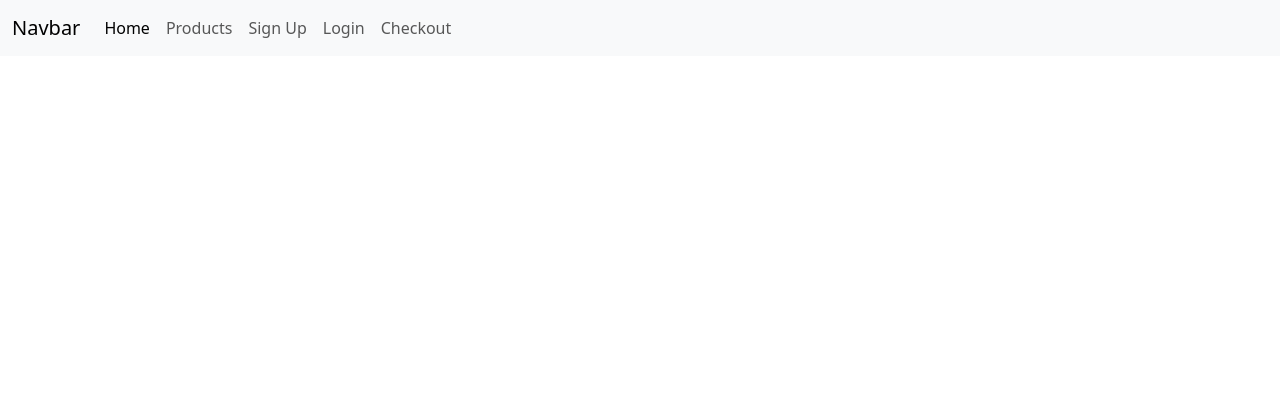
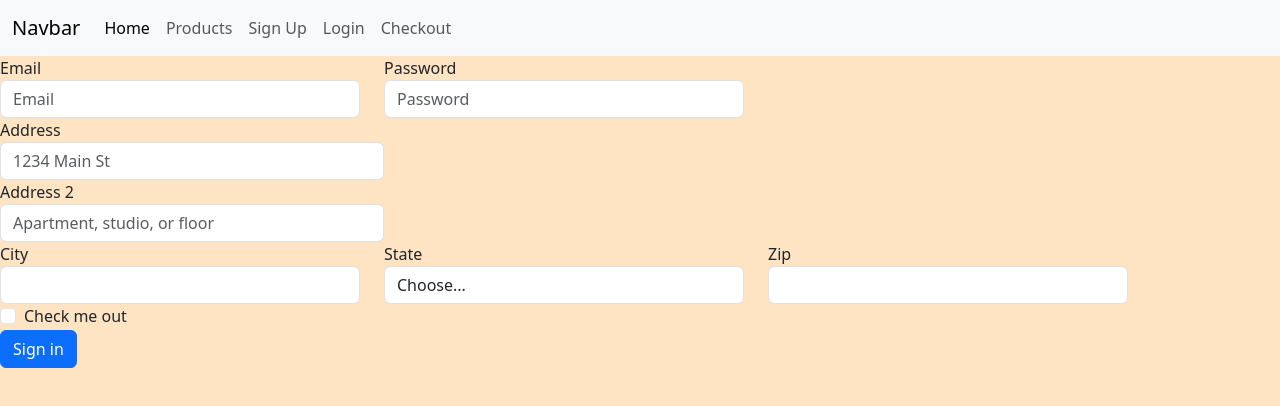
Before and after one commit to BiancaTate/ecommerce-capstone, a plain HTML site: page checkout.html in a window 1280 px wide. Drawn offline with nearby package versions, Linux system fonts and the light colour scheme.

Commit message:
Started Working on Checkout page

```diff
--- a/checkout.html
+++ b/checkout.html
@@ -10,6 +10,8 @@
     <script src="https://cdn.jsdelivr.net/npm/bootstrap@5.3.2/dist/js/bootstrap.bundle.min.js"
         integrity="sha384-C6RzsynM9kWDrMNeT87bh95OGNyZPhcTNXj1NW7RuBCsyN/o0jlpcV8Qyq46cDfL"
         crossorigin="anonymous"></script>
+        <link rel="stylesheet" href="/ecommerce-capstone/css/global.css">
+        <link rel="stylesheet" href="/ecommerce-capstone/css/checkout.css">
 </head>
 
 <body>
@@ -42,7 +44,55 @@
             </div>
           </nav>
     </header>
-    <main></main>
+    <main>
+      <form>
+        <div class="row">
+          <div class="form-group col-md-6">
+            <label for="inputEmail4">Email</label>
+            <input type="email" class="form-control" id="inputEmail4" placeholder="Email">
+          </div>
+          <div class="form-group col-md-6">
+            <label for="inputPassword4">Password</label>
+            <input type="password" class="form-control" id="inputPassword4" placeholder="Password">
+        </div>
+        </div>
+        <div class="form-group">
+          <label for="inputAddress">Address</label>
+          <input type="text" class="form-control" id="inputAddress" placeholder="1234 Main St">
+        </div>
+        <div class="form-group">
+          <label for="inputAddress2">Address 2</label>
+          <input type="text" class="form-control" id="inputAddress2" placeholder="Apartment, studio, or floor">
+        </div>
+        <div class="row">
+          <div class="form-group col-md-6">
+            <label for="inputCity">City</label>
+            <input type="text" class="form-control" id="inputCity">
+          </div>
+          <div class="form-group col-md-4">
+            <label for="inputState">State</label>
+            <select id="inputState" class="form-control">
+              <option selected>Choose...</option>
+              <option>...</option>
+            </select>
+          </div>
+          <div class="form-group col-md-2">
+            <label for="inputZip">Zip</label>
+            <input type="text" class="form-control" id="inputZip">
+          </div>
+        </div>
+        <div class="form-group">
+          <div class="form-check">
+            <input class="form-check-input" type="checkbox" id="gridCheck">
+            <label class="form-check-label" for="gridCheck">
+              Check me out
+            </label>
+          </div>
+        </div>
+        <button type="submit" class="btn btn-primary">Sign in</button>
+      </form>
+
+    </main>
     <footer></footer>
 
 </body>
--- a/css/checkout.css
+++ b/css/checkout.css
@@ -0,0 +1,7 @@
+.email{
+    size: 20vw;
+}
+
+.form-group{
+    width: 30vw;
+}
--- a/css/products.css
+++ b/css/products.css
@@ -1,7 +1,7 @@
 .card{
     width: 30vw;
     margin: 70px;
-    height:30vw;
+
 }
 h1{
     text-align: center;
```
